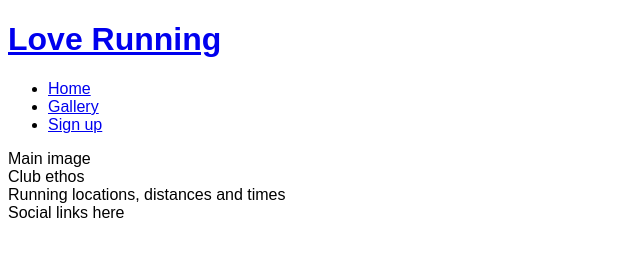
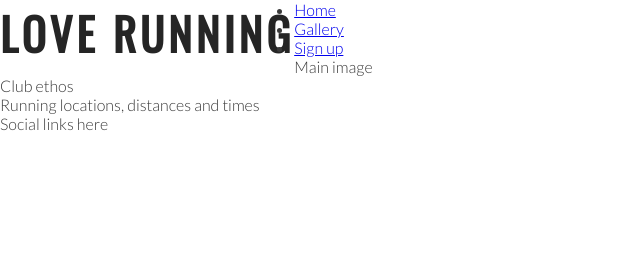
Before and after one commit to JosefinLarsson/love-running, a plain HTML site: page index.html in a window 1280 px wide. Shown: the whole page, without its empty margins (0-640 px from the left). Drawn offline with nearby package versions, Linux system fonts and the light colour scheme.

Commit message:
Add style for headings and logo

```diff
--- a/assets/css/style.css
+++ b/assets/css/style.css
@@ -1,3 +1,26 @@
+@import url('https://fonts.googleapis.com/css2?family=Lato:wght@300&family=Oswald&display=swap');
+
+* {
+    padding: 0;
+    margin: 0;
+    border: none;
+}
 body {
-    font-family: Arial;
+    font-family: Lato, sans-serif;
+    font-weight: 300;
+    color: #3a3a3a;
 }
+
+/* headings and logo */
+
+h1, h2 {
+    font-family: Oswald, sans-serif;
+    text-transform: uppercase;
+    letter-spacing: 4px;
+    color: #252525;
+}
+
+#logo {
+    float: left;
+    font-size: 280%;
+}
--- a/index.html
+++ b/index.html
@@ -15,7 +15,7 @@
 <body>
     <header>
         <a href="index.html">
-            <h1>
+            <h1 id="logo">
                 Love Running
             </h1>
         </a>
```
